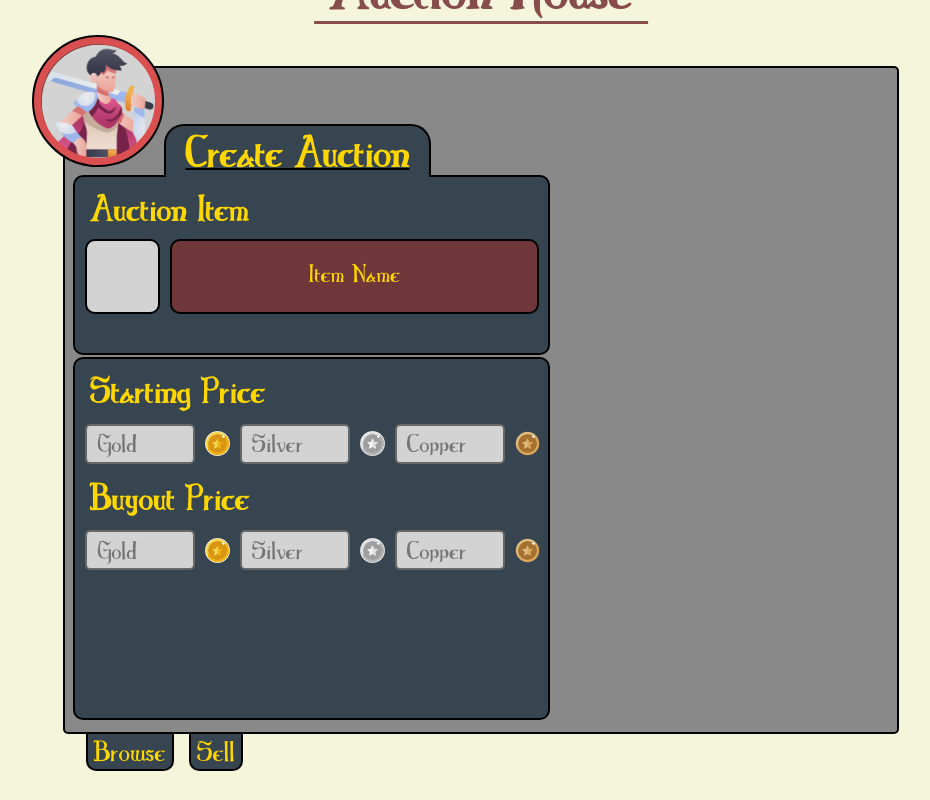
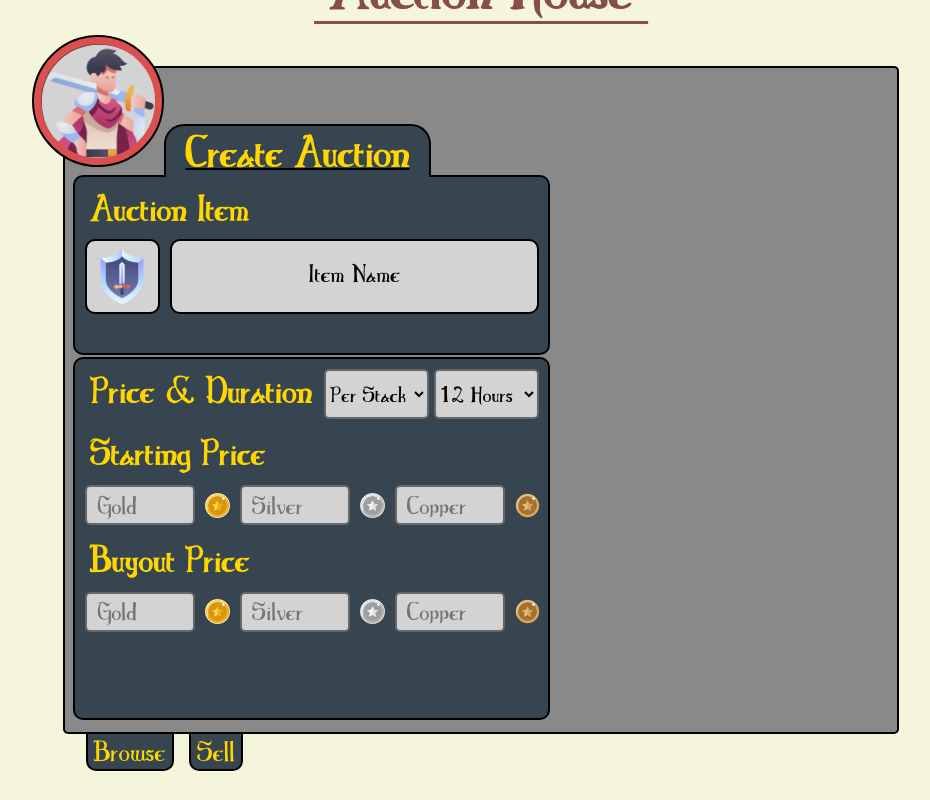
Before and after one commit to PetriK93/Moonveil-Market, a React (Vite) app in the folder client/: page / in a window 1280 px wide. Both pictures are taken after a click on the button "Sell". Shown: the part 964-1764 px from the top of the page, without its empty margins (167-1097 px from the left). Built offline with nearby package versions, Linux system fonts and the light colour scheme.

Commit message:
Price & Duration added
Added a new section where you choose if you want to sell an individual item or a stack of items and for how long they will stay on sale before being returned.

```diff
--- a/client/src/components/AuctionHouse/AuctionHouse.jsx
+++ b/client/src/components/AuctionHouse/AuctionHouse.jsx
@@ -15,6 +15,7 @@ import questItemsCategory from "../../assets/questItems_category.png";
 import bagsCategory from "../../assets/bags_category.png";
 import craftingMaterialsCategory from "../../assets/craftingMaterials_category.png";
 import foodCategory from "../../assets/food_category.png";
+import sellIcon from "../../assets/sell_icon.png";
 import goldCoin from "../../assets/gold_coin.png";
 import silverCoin from "../../assets/silver_coin.png";
 import copperCoin from "../../assets/copper_coin.png";
@@ -37,6 +38,7 @@ const Home = () => {
   const [goldBuyout, setGoldBuyout] = useState("");
   const [silverBuyout, setSilverBuyout] = useState("");
   const [copperBuyout, setCopperBuyout] = useState("");
+  const [isDragging, setIsDragging] = useState(false);
 
   // Prevents scrolling the page itself when inside the categorySection
   useEffect(() => {
@@ -149,6 +151,33 @@ const Home = () => {
     // Allow only digits, up to 4 digits
     if (/^\d{0,4}$/.test(value)) {
       setPrice(value);
+    }
+  };
+
+  // When the drag enters the drop zone
+  const handleDragEnter = (e) => {
+    e.preventDefault();
+    setIsDragging(true);
+  };
+
+  // When the drag is over the drop zone
+  const handleDragOver = (e) => {
+    e.preventDefault();
+  };
+
+  // When the drag leaves the drop zone
+  const handleDragLeave = () => {
+    setIsDragging(false);
+  };
+
+  // When the dragged item is dropped
+  const handleDrop = (e) => {
+    e.preventDefault();
+    setIsDragging(false);
+    // Handle the dropped image here, e.g., reading the file
+    const droppedFiles = e.dataTransfer.files;
+    if (droppedFiles.length) {
+      console.log("Dropped file: ", droppedFiles[0]);
     }
   };
 
@@ -598,11 +627,36 @@ const Home = () => {
             <div className={styles.auctionItem}>
               <h3 id={styles.auctionItemTitle}>Auction Item</h3>
               <div className={styles.auctionWrapper}>
-                <div className={styles.dropZone}></div>
+                <div
+                  className={`${styles.dropZone} ${
+                    isDragging ? "dragging" : ""
+                  }`}
+                  onDragEnter={handleDragEnter}
+                  onDragOver={handleDragOver}
+                  onDragLeave={handleDragLeave}
+                  onDrop={handleDrop}
+                >
+                  <img src={sellIcon} alt="Sell item" />
+                  <div className={styles.hoverText}>Drag your item here!</div>
+                </div>
                 <div className={styles.itemName}>Item Name</div>
               </div>
             </div>
             <div className={styles.pricing}>
+              <div className={styles.priceWrapper}>
+                <h3 className={styles.priceDurationTitle}>Price & Duration</h3>
+                <div className={styles.auctionDropdown}>
+                  <select className={styles.auctionDropdownList}>
+                    <option value="per stack">Per Stack</option>
+                    <option value="per item">Per Item</option>
+                  </select>
+                  <select className={styles.auctionDropdownList}>
+                    <option value="12 hours">12 Hours</option>
+                    <option value="24 hours">24 Hours</option>
+                    <option value="48 hours">48 Hours</option>
+                  </select>
+                </div>
+              </div>
               <h3 className={styles.pricingTitle}>Starting Price</h3>
               <div className={styles.pricingWrapper}>
                 <input
--- a/client/src/components/AuctionHouse/AuctionHouseStyles.module.css
+++ b/client/src/components/AuctionHouse/AuctionHouseStyles.module.css
@@ -90,7 +90,8 @@ form {
   background-color: white;
   font-size: 1rem;
   margin-left: 113px;
-  margin-top: 5px;
+  margin-top: 6px;
+  padding-left: 11px;
   padding-right: 45px;
 }
 
@@ -127,7 +128,7 @@ form {
   background-color: white;
   font-size: 1rem;
   margin-left: 10px;
-  margin-top: 5px;
+  margin-top: 6px;
   padding-left: 10px;
   padding-right: 10px;
   font-size: 0.7rem;
@@ -520,6 +521,11 @@ form {
 }
 
 .auctionWrapper .dropZone {
+  position: relative;
+  display: flex;
+  flex-direction: row;
+  justify-content: center;
+  align-items: center;
   width: 75px;
   height: 75px;
   background-color: lightgrey;
@@ -527,13 +533,46 @@ form {
   border-radius: 10px;
 }
 
+.auctionWrapper .dropZone img {
+  width: 60px;
+  height: 60px;
+  background-color: transparent;
+  margin-left: -2px;
+}
+
+.hoverText {
+  position: absolute;
+  width: 75px;
+  height: 75px;
+  top: 50%;
+  left: 50%;
+  transform: translate(-50%, -50%);
+  color: white;
+  font-size: 0.6rem;
+  background-color: rgba(0, 0, 0, 0.7);
+  padding: 5px;
+  border-radius: 10px;
+  text-align: center;
+  opacity: 0;
+  transition: opacity 0.3s ease;
+  text-align: center;
+}
+
+.auctionWrapper .dropZone:hover .hoverText {
+  opacity: 1;
+}
+
+.dropZone.dragging .hover-text {
+  opacity: 0 !important;
+}
+
 .auctionWrapper .itemName {
   width: 369px;
   height: 75px;
-  background-color: var(--brown-color);
+  background-color: lightgrey;
   border: 2px solid black;
   border-radius: 10px;
-  color: gold;
+  color: black;
   text-align: center;
   line-height: 65px;
   font-size: 0.8rem;
@@ -552,6 +591,48 @@ form {
   padding-left: 10px;
   padding-top: 10px;
   gap: 0;
+}
+
+.priceWrapper {
+  display: flex;
+  flex-direction: row;
+  background-color: transparent;
+  gap: 12px;
+}
+
+.priceDurationTitle {
+  background-color: transparent;
+  color: gold;
+  margin-left: 0;
+  margin-top: -5px;
+  padding-left: 5px;
+  padding-top: 5px;
+}
+
+.auctionDropdown {
+  background-color: transparent;
+}
+
+.auctionDropdown .auctionDropdownList {
+  background-color: lightgrey;
+  color: black;
+  border-radius: 5px;
+  border: 2px solid rgb(104, 103, 103);
+  width: 105px;
+  height: 50px;
+  margin-right: 5px;
+  font-size: 0.7rem;
+}
+
+.auctionDropdownList:focus {
+  border: 2px solid black;
+}
+
+.auctionDropdownList option {
+  background-color: lightgrey;
+  color: black;
+  border: 2px solid black;
+  border-radius: 5px;
 }
 
 .pricing .pricingTitle {
--- a/client/src/components/SearchBar/SearchBarStyles.module.css
+++ b/client/src/components/SearchBar/SearchBarStyles.module.css
@@ -19,7 +19,7 @@ input {
   border-radius: 5px;
   background-color: var(--background-color);
   padding-left: 10px;
-  padding-right: 45px;
+  padding-right: 44px;
   font-size: 1.2rem;
 }
 
```
Also changed, not shown: client/src/assets/sell_icon.png (added).
